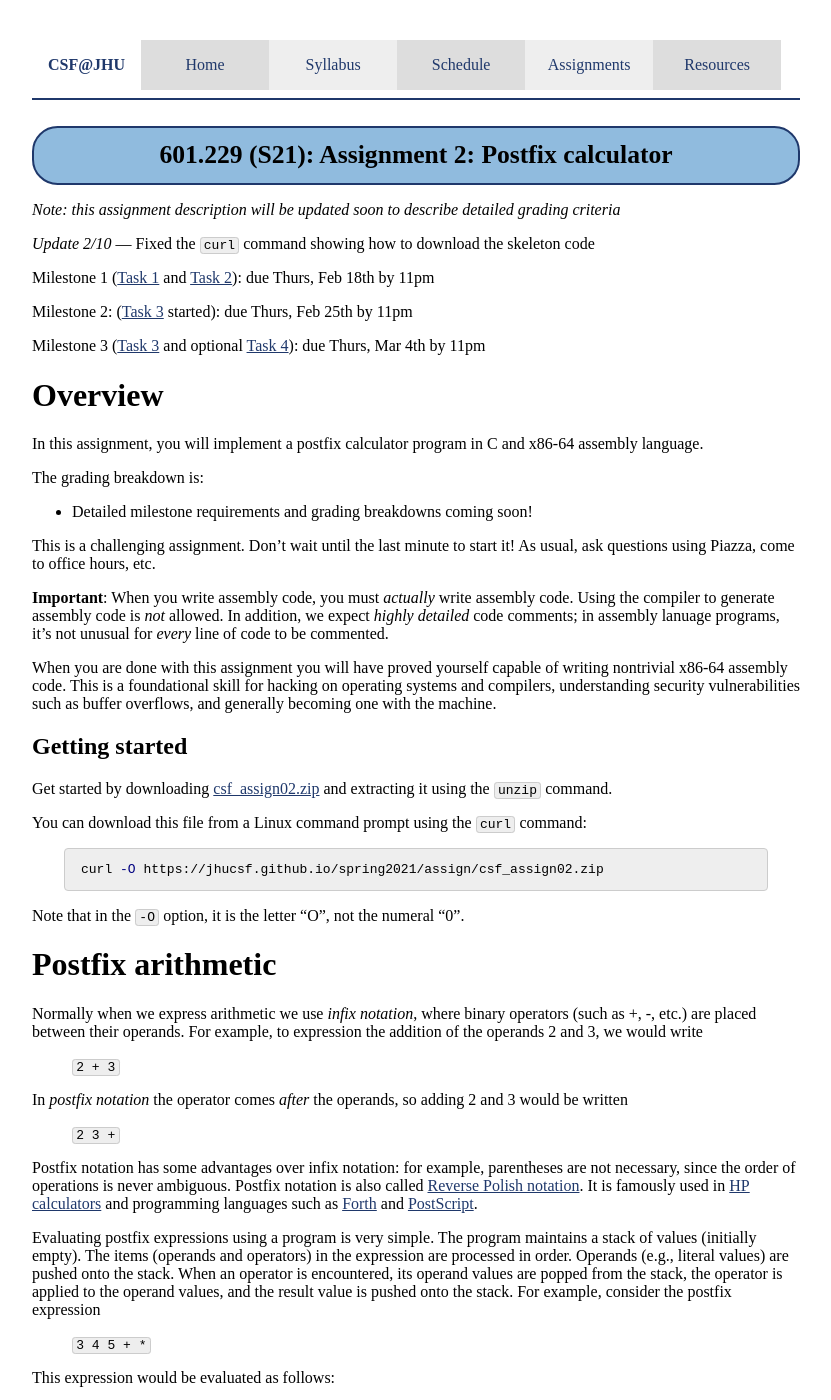
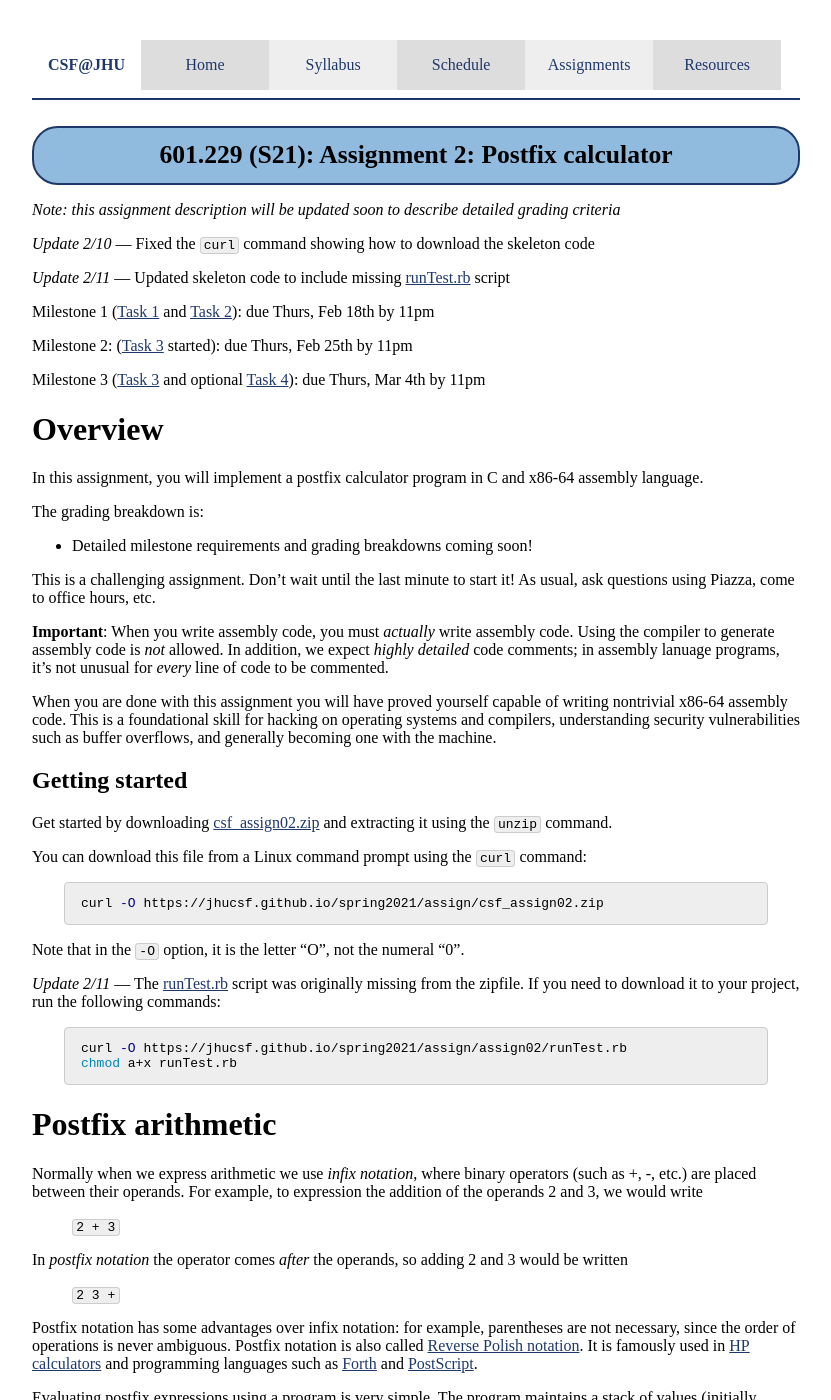
Before and after one commit to jhucsf/spring2021, a Jekyll site: the page built from assign/assign02.md, in a window 1280 px wide and 1400 px high. Shown: the whole window, without its empty margins (224-1055 px from the left). Built offline with Jekyll 4.4.1, drawn with Linux system fonts in a browser that asks for light colours.

Commit message:
add runTest.rb for assignment 2

````diff
--- a/assign/assign02.md
+++ b/assign/assign02.md
@@ -6,6 +6,8 @@ title: "Assignment 2: Postfix calculator"
 *Note: this assignment description will be updated soon to describe detailed grading criteria*
 
 *Update 2/10* — Fixed the `curl` command showing how to download the skeleton code
+
+*Update 2/11* — Updated skeleton code to include missing [runTest.rb](assign02/runTest.rb) script
 
 Milestone 1 ([Task 1](#task-1-c-implementation-of-the-postfix-calculator) and [Task 2](#task-2-system-tests-for-the-c-postfix-calculator)): due Thurs, Feb 18th by 11pm
 
@@ -38,6 +40,15 @@ curl -O https://jhucsf.github.io/spring2021/assign/csf_assign02.zip
 ```
 
 Note that in the `-O` option, it is the letter "O", not the numeral "0".
+
+*Update 2/11* — The [runTest.rb](assign02/runTest.rb) script was
+originally missing from the zipfile. If you need to download it to your
+project, run the following commands:
+
+```bash
+curl -O https://jhucsf.github.io/spring2021/assign/assign02/runTest.rb
+chmod a+x runTest.rb
+```
 
 # Postfix arithmetic
 
````
Also changed, not shown: assign/assign02/runTest.rb (added, +45 -0 lines), index.md (+1 -0 lines), 1 other file.
